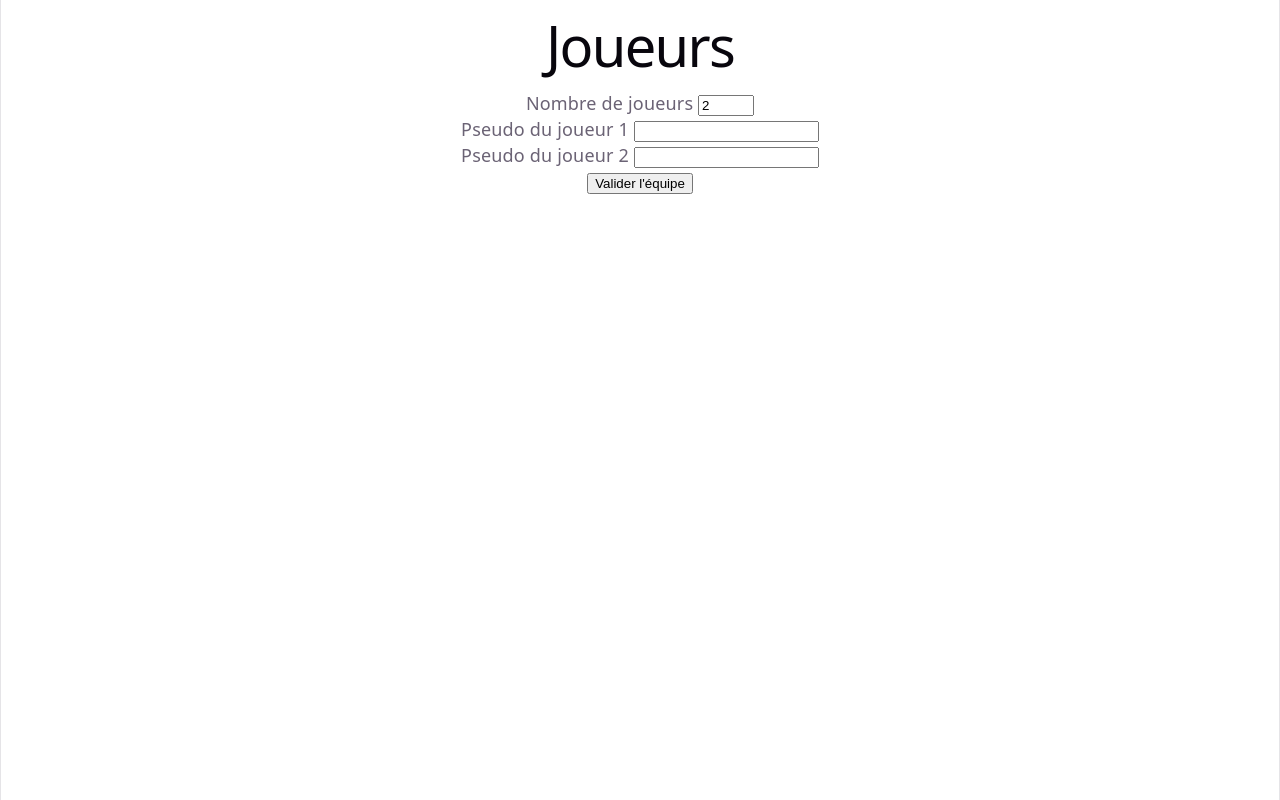
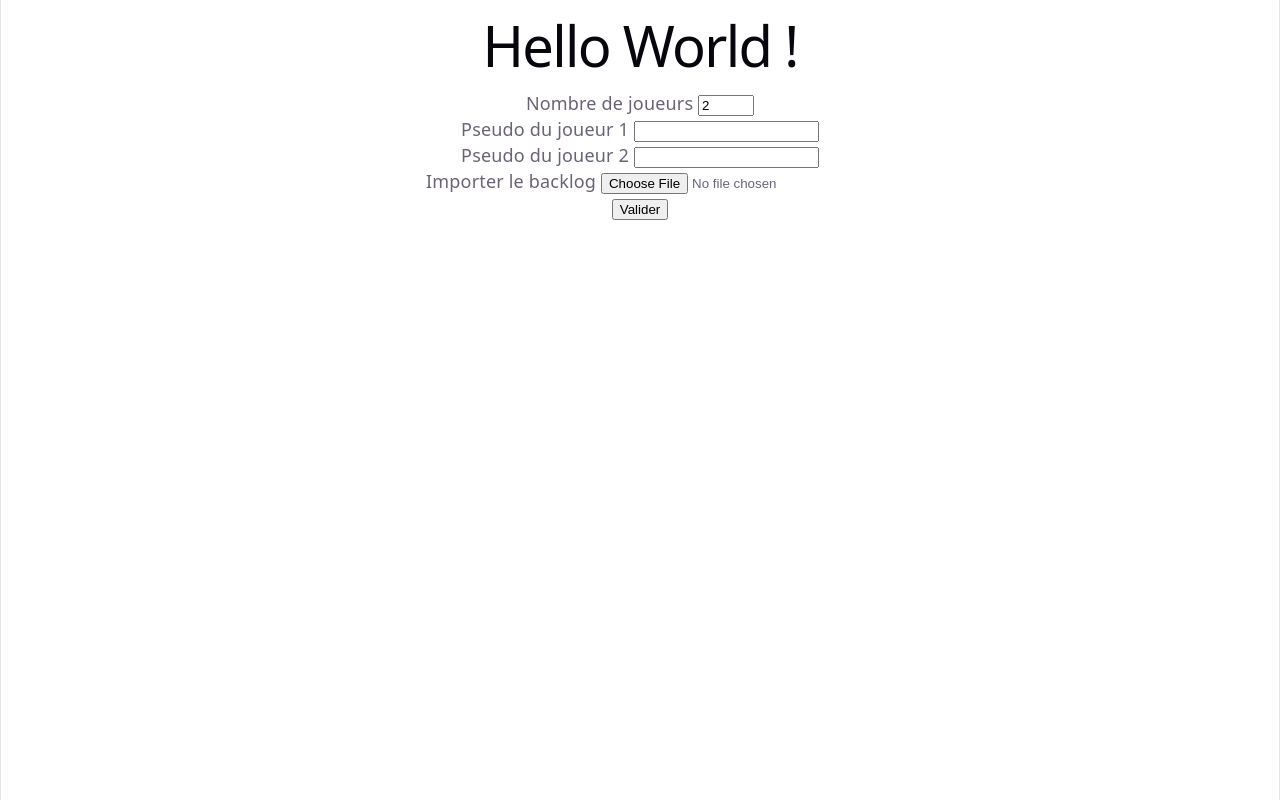
Before and after one commit to Clad0006/CAPI-B1-7, a React (Vite) app: page / in a window 1280 px wide. Built offline with nearby package versions, Linux system fonts and the light colour scheme; a web font is replaced by a local one.

Commit message:
Fusion d'us-04 et us-07 pour faire un seul formulaire

```diff
--- a/src/components/ImportForm/importForm.jsx
+++ b/src/components/ConfigForm/configForm.jsx
@@ -1,7 +1,7 @@
 import React from "react";
 import { useLocation } from 'wouter';
 
-function ImportForm() {
+function ConfigForm() {
     function validateJSON(data) {
         if (typeof data !== 'object' || data === null || Array.isArray(data)) {
             return false;
@@ -28,9 +28,24 @@ function ImportForm() {
     }
     const [, navigate] = useLocation();
     const [erreur, setErreur] = React.useState(null);
+    const [nbJoueurs, setNbJoueurs] = React.useState(2);
+    const [message, setMessage] = React.useState(null);
     async function handleSubmit(event){
         event.preventDefault();
         const formData = new FormData(event.target);
+        const pseudos = Array.from({ length: nbJoueurs }, (_, i) =>
+            formData.get(`pseudo-${i}`).trim()
+        );
+
+        if (pseudos.includes("")) {
+            setMessage("Tous les pseudos doivent être renseignés");
+            return;
+        } else if (new Set(pseudos).size !== pseudos.length) {
+            setMessage("Les pseudos doivent être uniques");
+            return;
+        } else {
+            sessionStorage.setItem("playersData", JSON.stringify(pseudos));
+        }
         const file = formData.get('backlog');
         if (!file || file.size === 0) return;
         try {
@@ -40,7 +55,7 @@ function ImportForm() {
                 alert("Format JSON invalide !");
                 return;
             }
-            sessionStorage.setItem('formData', JSON.stringify(jsonData));
+            sessionStorage.setItem('backlogData', JSON.stringify(jsonData));
             navigate('/poker');
         } catch (error) {
             console.error(error);
@@ -50,13 +65,32 @@ function ImportForm() {
     return (
         <div>
             <form onSubmit={handleSubmit}>
+                <label htmlFor="nbJoueurs">Nombre de joueurs </label>
+                <input
+                    id="nbJoueurs"
+                    type="number"
+                    min="2"
+                    max="10"
+                    value={nbJoueurs}
+                    onChange={e => setNbJoueurs(Math.min(10, Math.max(2, Number(e.target.value))))}
+                />
+
+                {Array.from({ length: nbJoueurs }, (_, i) => (
+                    <div key={i}>
+                        <label htmlFor={`pseudo-${i}`}>Pseudo du joueur {i + 1} </label>
+                        <input id={`pseudo-${i}`} name={`pseudo-${i}`} type="text" />
+                    </div>
+                ))}
                 <label htmlFor="backlog">Importer le backlog </label>
                 <input type="file" name="backlog" id={"file"}  required/>
-                <button type="submit">Valider</button>
+                <div>
+                    <button type="submit">Valider</button>
+                </div>
             </form>
+            <p>{message}</p>
             <p className={"error"}>{erreur}</p>
         </div>
     );
 }
 
-export default ImportForm;
+export default ConfigForm;
--- a/src/components/PlayersForm/playersForm.jsx
+++ /dev/null
@@ -1,51 +0,0 @@
-import React from "react";
-import { useLocation } from "wouter";
-
-function PlayersForm() {
-    const [, navigate] = useLocation();
-    const [nbJoueurs, setNbJoueurs] = React.useState(2);
-    const [message, setMessage] = React.useState(null);
-
-    function handleSubmit(event) {
-        event.preventDefault();
-        const formData = new FormData(event.target);
-        const pseudos = Array.from({ length: nbJoueurs }, (_, i) =>
-            formData.get(`pseudo-${i}`).trim()
-        );
-
-        if (pseudos.includes("")) {
-            setMessage("Tous les pseudos doivent être renseignés");
-        } else if (new Set(pseudos).size !== pseudos.length) {
-            setMessage("Les pseudos doivent être uniques");
-        } else {
-            sessionStorage.setItem("players", JSON.stringify(pseudos));
-            navigate("/backlog");
-        }
-    }
-
-    return (
-        <form onSubmit={handleSubmit}>
-            <label htmlFor="nbJoueurs">Nombre de joueurs </label>
-            <input
-                id="nbJoueurs"
-                type="number"
-                min="2"
-                max="10"
-                value={nbJoueurs}
-                onChange={e => setNbJoueurs(Math.min(10, Math.max(2, Number(e.target.value))))}
-            />
-
-            {Array.from({ length: nbJoueurs }, (_, i) => (
-                <div key={i}>
-                    <label htmlFor={`pseudo-${i}`}>Pseudo du joueur {i + 1} </label>
-                    <input id={`pseudo-${i}`} name={`pseudo-${i}`} type="text" />
-                </div>
-            ))}
-
-            <button type="submit">Valider l'équipe</button>
-            <p>{message}</p>
-        </form>
-    );
-}
-
-export default PlayersForm;
--- a/src/route/index.jsx
+++ b/src/route/index.jsx
@@ -11,12 +11,7 @@ function Router() {
     return (
         <Switch>
 
-
             <Route path="/">
-                <PlayersView />
-            </Route>
-
-            <Route path="/backlog">
                 <HomeView />
             </Route>
 
@@ -25,7 +20,6 @@ function Router() {
             </Route>
 
 
-
             <Route component={NotFoundView} />
         </Switch>
     );
--- a/src/views/HomeView.jsx
+++ b/src/views/HomeView.jsx
@@ -1,12 +1,12 @@
 import HelloWorld from "../components/HelloWorld/helloWorld.jsx";
-import ImportForm from "../components/ImportForm/importForm.jsx";
+import ConfigForm from "../components/ConfigForm/configForm.jsx";
 
 function HomeView() {
 
   return (
       <>
         <HelloWorld />
-        <ImportForm />
+        <ConfigForm />
       </>
   );
 }
--- a/src/views/PokerView.jsx
+++ b/src/views/PokerView.jsx
@@ -1,13 +1,23 @@
 import FuncList from "../components/FuncList/funcList.jsx";
+import React from "react";
 
 
 function PokerView() {
-    const data = JSON.parse(
-        sessionStorage.getItem('formData') || '{}'
+    const backdata = JSON.parse(
+        sessionStorage.getItem('backlogData') || '{}'
+    );
+    const playerdata = JSON.parse(
+        sessionStorage.getItem('playersData') || '{}'
     );
     return (
         <>
-            <FuncList backlog={data}/>
+            {playerdata.map ((item, index) => (
+                <div key={index}>
+                    <p>Joueur {index +1} : {item}</p>
+                </div>
+                )
+            )}
+            <FuncList backlog={backdata}/>
         </>
     );
 }
```
Also changed, not shown: 1 other file (tests, documents, lock files or other folders).
